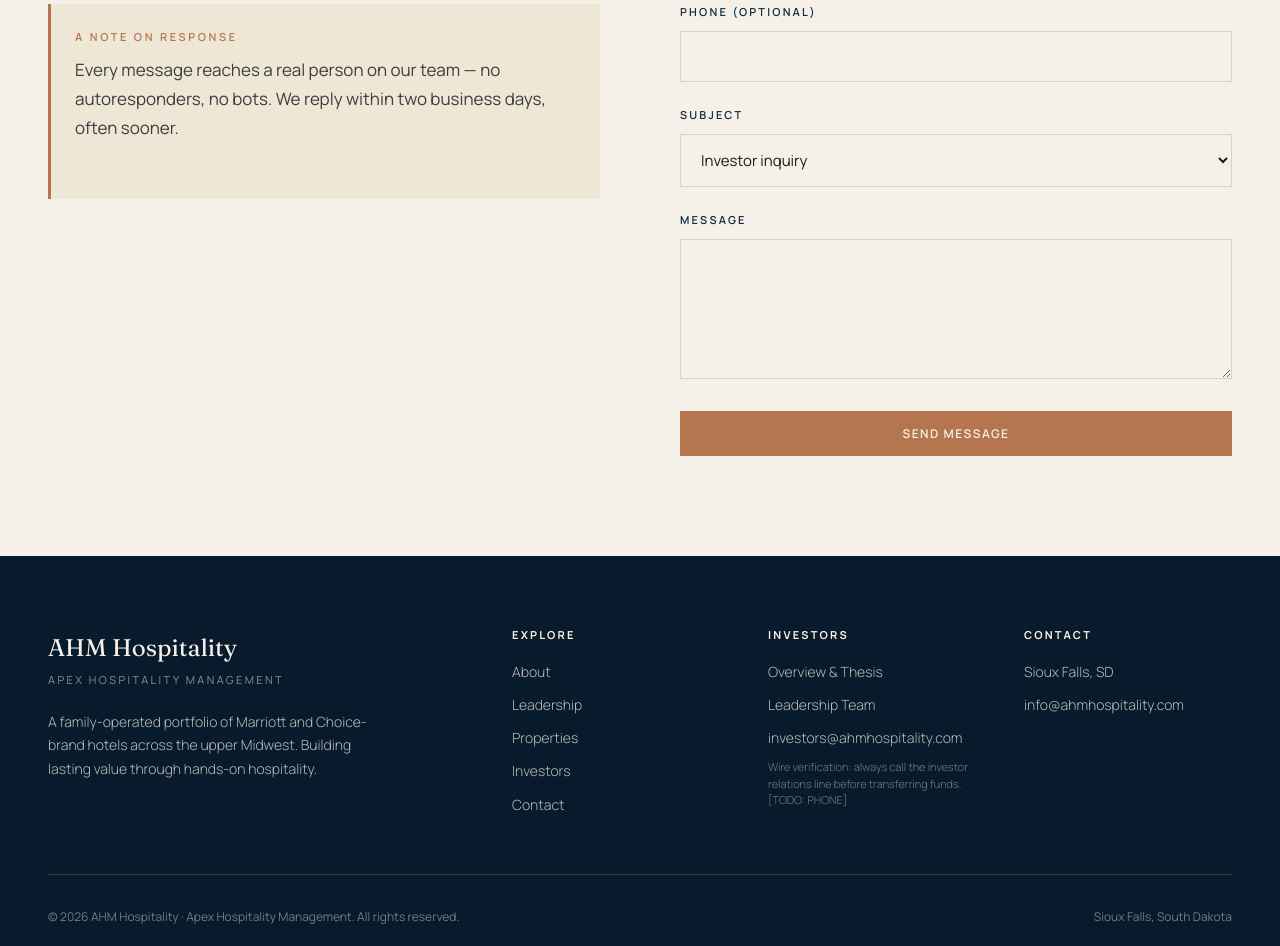
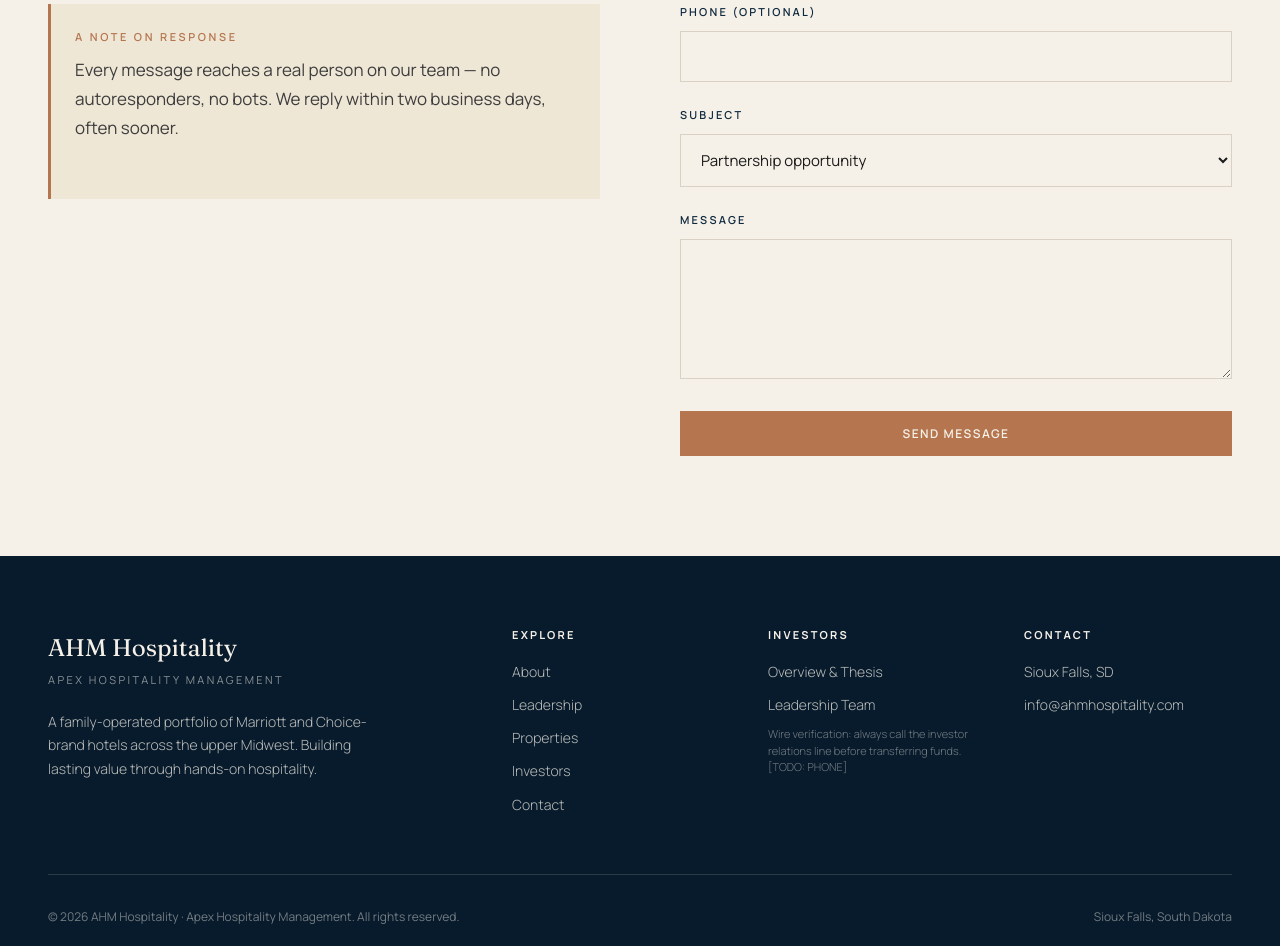
Before and after one commit to meetpateel/ahm-hospitality, a plain HTML site: page contact.html in a window 1280 px wide. Shown: the part 855-1801 px from the top of the page. Drawn offline with Linux system fonts and the light colour scheme.

Commit message:
Strip investors@ mailto from footer + form
Per follow-up: collapsed contact-form subject select to two
options (Partnership opportunity, Guest experience) since the
standalone Investor and Career routes are gone. Also removed the
investors@ahmhospitality.com mailto <li> from the footer Investors
sub-list on all 12 pages, since the contact page no longer has
that direct route either. Investor outreach now flows through the
contact form's Partnership opportunity option.

Co-Authored-By: Claude Opus 4.7 (1M context) <noreply@anthropic.com>

```diff
--- a/contact.html
+++ b/contact.html
@@ -75,9 +75,7 @@
 
       <label for="subject">Subject</label>
       <select id="subject" name="subject">
-        <option>Investor inquiry</option>
         <option>Partnership opportunity</option>
-        <option>Career / employment</option>
         <option>Guest experience</option>
         <option>Other</option>
       </select>
@@ -112,7 +110,6 @@
       <ul>
         <li><a href="investors.html">Overview &amp; Thesis</a></li>
         <li><a href="leadership.html">Leadership Team</a></li>
-        <li><a href="mailto:investors@ahmhospitality.com">investors@ahmhospitality.com</a></li>
         <li class="wire-verify">Wire verification: always call the investor relations line before transferring funds. [TODO: PHONE]</li>
       </ul>
     </div>
```
Also changed, not shown: about.html (+0 -1 lines), index.html (+0 -1 lines), investors.html (+0 -1 lines), leadership.html (+0 -1 lines), news.html (+0 -1 lines), properties.html (+0 -1 lines), properties/econolodge-luverne.html (+0 -1 lines), properties/econolodge-north.html (+0 -1 lines), properties/quality-inn-luverne.html (+0 -1 lines), properties/quality-inn-worthington.html (+0 -1 lines), properties/towneplace-suites.html (+0 -1 lines).
